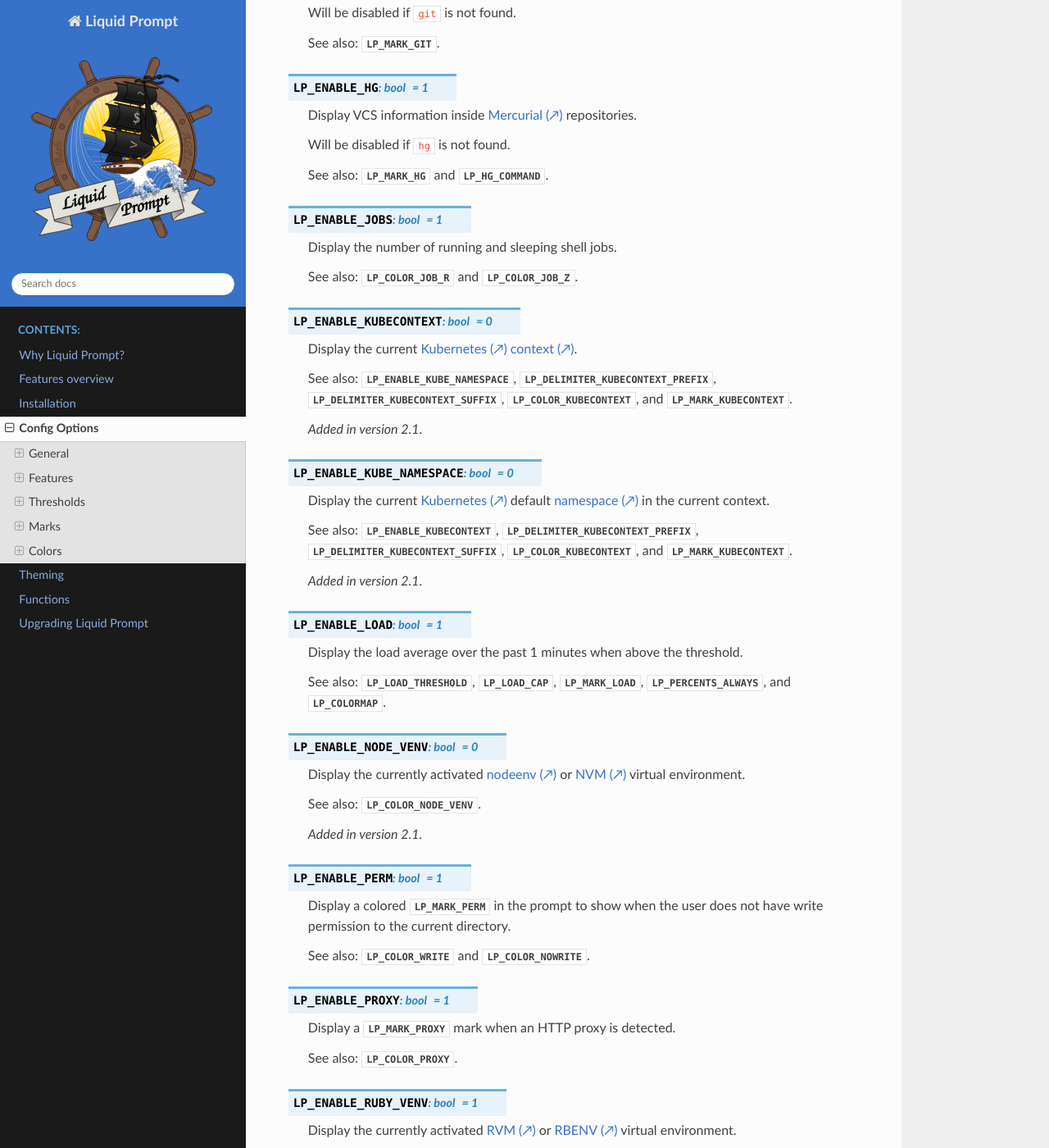
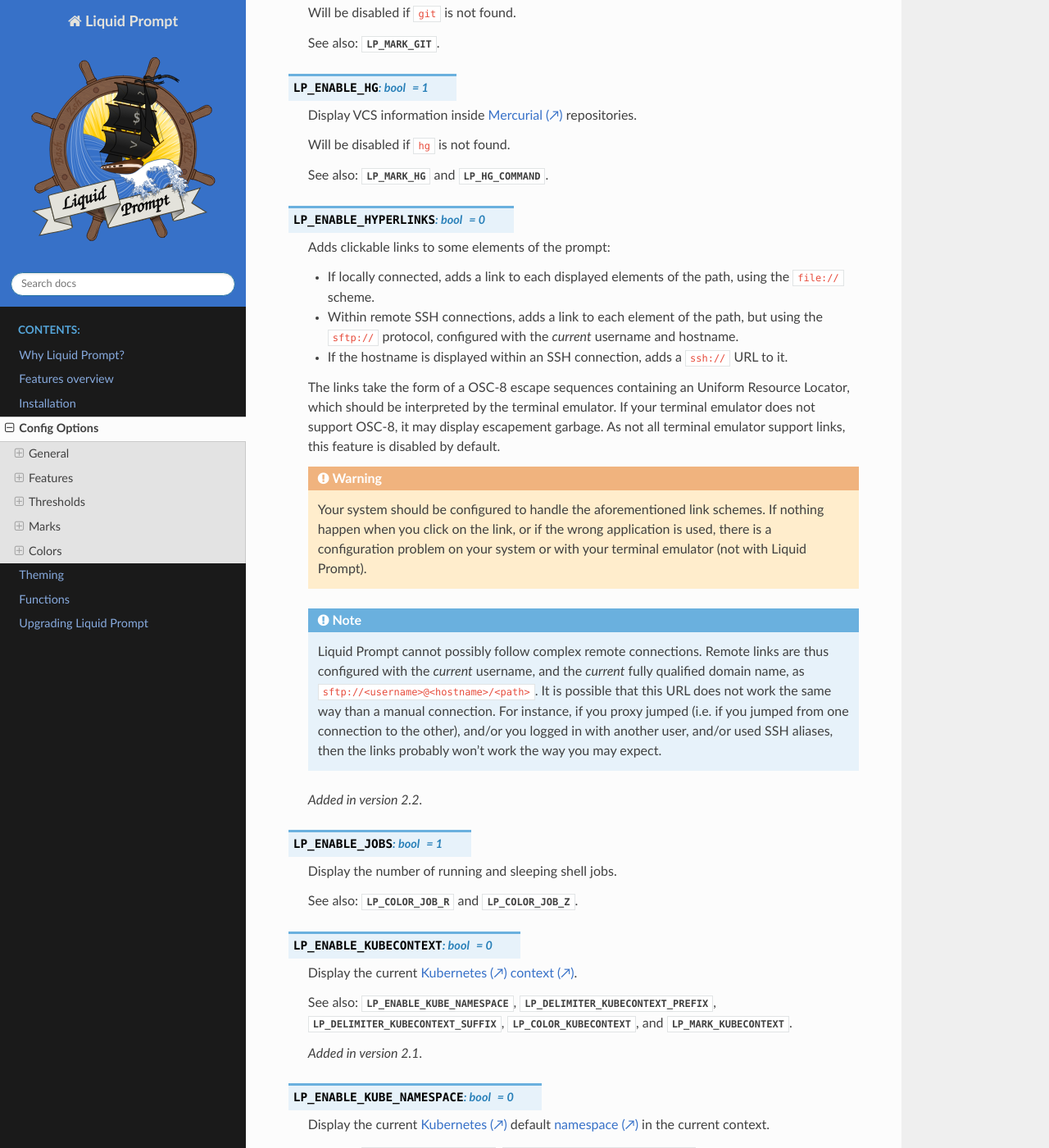
Before and after one commit to liquidprompt/liquidprompt, a Sphinx documentation site: the page built from docs/config.rst, in a window 1280 px wide and 1400 px high, scrolled down 8649 px. Shown: the whole window at 82% size. Built offline with Sphinx 7.4.7 and the Read the Docs theme 2.0.0, drawn with Linux system fonts in a browser that asks for light colours; pages that are not in the unit, such as notebooks, are missing from menus; cross-references to code outside the pages are shown as plain code.

Commit message:
feat(links): adds _lp_create_link_path, allow remote protocols
Linking change if we are connected through SSH:
- If the connection is SSH:
    - The hostname links to "ssh://<user>@<fqdn>/<path>"
    - The path elements to "sftp://<user>@<fqdn>/<path>
- If the connection is su or local:
    - The path elements to "file://<user>@<fqdn>/<path>

```diff
--- a/docs/config.rst
+++ b/docs/config.rst
@@ -496,6 +496,42 @@
 
    See also: :attr:`LP_MARK_HG` and :attr:`LP_HG_COMMAND`.
 
+.. attribute:: LP_ENABLE_HYPERLINKS
+   :type: bool
+   :value: 0
+
+   Adds clickable links to some elements of the prompt:
+
+   - If locally connected, adds a link to
+     each displayed elements of the path, using the ``file://`` scheme.
+   - Within remote SSH connections, adds a link to
+     each element of the path, but using the ``sftp://`` protocol,
+     configured with the *current* username and hostname.
+   - If the hostname is displayed within an SSH connection,
+     adds a ``ssh://`` URL to it.
+
+   The links take the form of a OSC-8 escape sequences containing an Uniform Resource Locator,
+   which should be interpreted by the terminal emulator.
+   If your terminal emulator does not support OSC-8, it may display escapement garbage.
+   As not all terminal emulator support links, this feature is disabled by default.
+
+   .. warning:: Your system should be configured to handle the aforementioned link schemes.
+                If nothing happen when you click on the link, or if the wrong application is used,
+                there is a configuration problem on your system or with your terminal emulator
+                (not with Liquid Prompt).
+
+   .. note:: Liquid Prompt cannot possibly follow complex remote connections.
+             Remote links are thus configured with the *current* username,
+             and the *current* fully qualified domain name,
+             as ``sftp://<username>@<hostname>/<path>``.
+             It is possible that this URL does not work the same way than a manual connection.
+             For instance, if you proxy jumped
+             (i.e. if you jumped from one connection to the other),
+             and/or you logged in with another user, and/or used SSH aliases,
+             then the links probably won't work the way you may expect.
+
+   .. versionadded:: 2.2
+
 .. attribute:: LP_ENABLE_JOBS
    :type: bool
    :value: 1
--- a/docs/overview.rst
+++ b/docs/overview.rst
@@ -161,6 +161,7 @@
 - :attr:`LP_ENABLE_TITLE` (may behave inconsistently on exotic terminals)
 - :attr:`LP_ENABLE_SCREEN_TITLE`
 - :attr:`LP_ENABLE_WIFI_STRENGTH` (Linux or MacOS)
+- :attr:`LP_ENABLE_HYPERLINKS` (not supported by all terminal emulators)
 
 Disabled by default for security:
 
```
Also changed, not shown: docs/functions/util.rst (+16 -0 lines), 2 other files.
